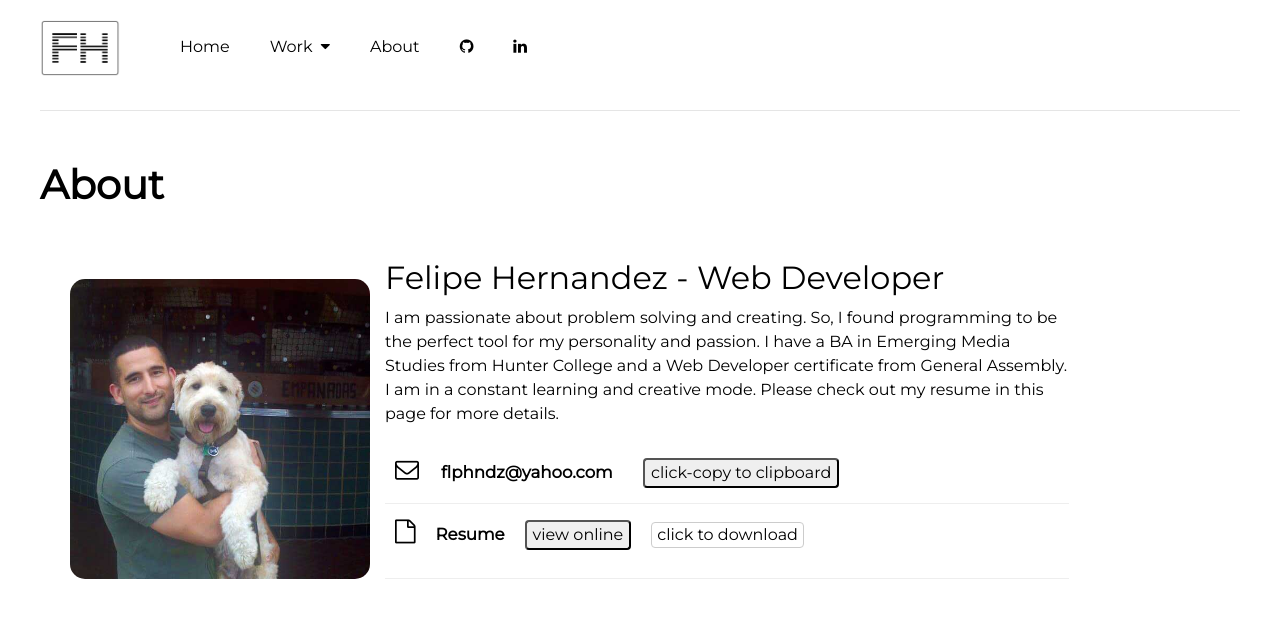
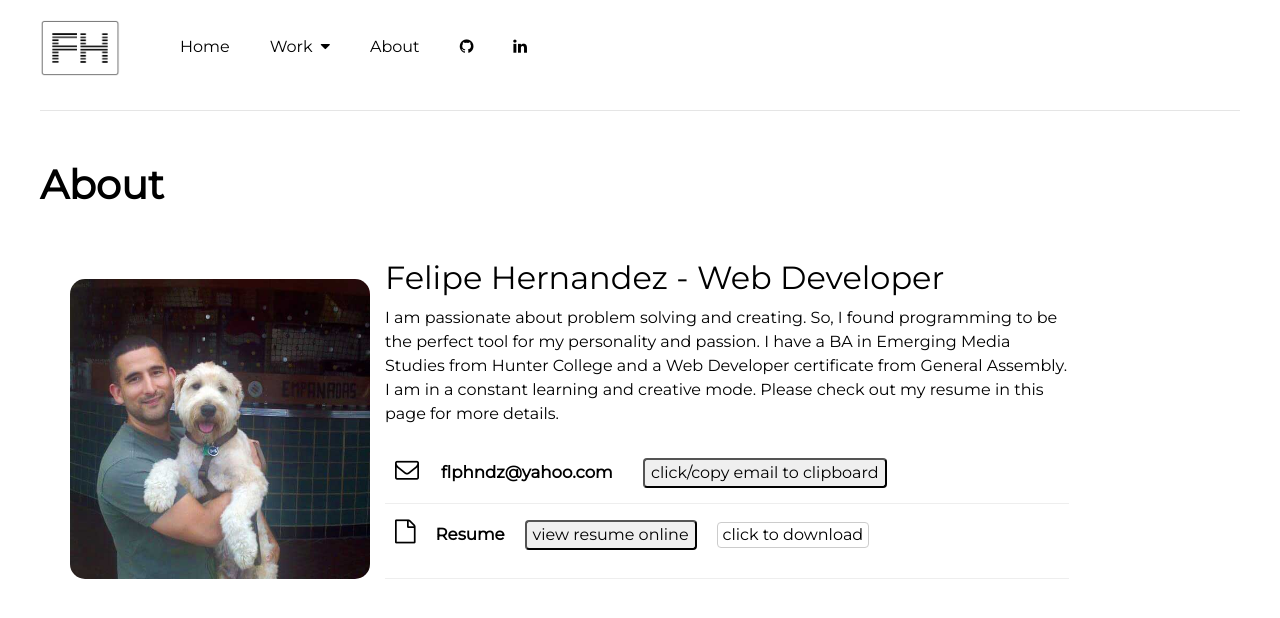
Before and after one commit to FelipeAtGA/fh-portfolio, a React (Create React App) app in the folder client/: page /about in a window 1280 px wide. Shown: the top 618 px of the page. Built offline with nearby package versions, Linux system fonts and the light colour scheme.

Commit message:
edit button text

```diff
--- a/client/src/components/about/About.jsx
+++ b/client/src/components/about/About.jsx
@@ -49,7 +49,7 @@ class About extends Component {
                     onKeyDown={() => { this.props.clipboardCopy(); }}
                     tabIndex="0"
                   >
-                     click-copy to clipboard
+                     click/copy email to clipboard
                   </button>
                 </form>
               </div>
@@ -61,7 +61,7 @@ class About extends Component {
                   onKeyDown={() => { this.props.setModal(); }}
                   tabIndex="0"
                 >
-                  view online
+                  view resume online
                 </button>
                 <a
                   className="contactAnchor"
```
